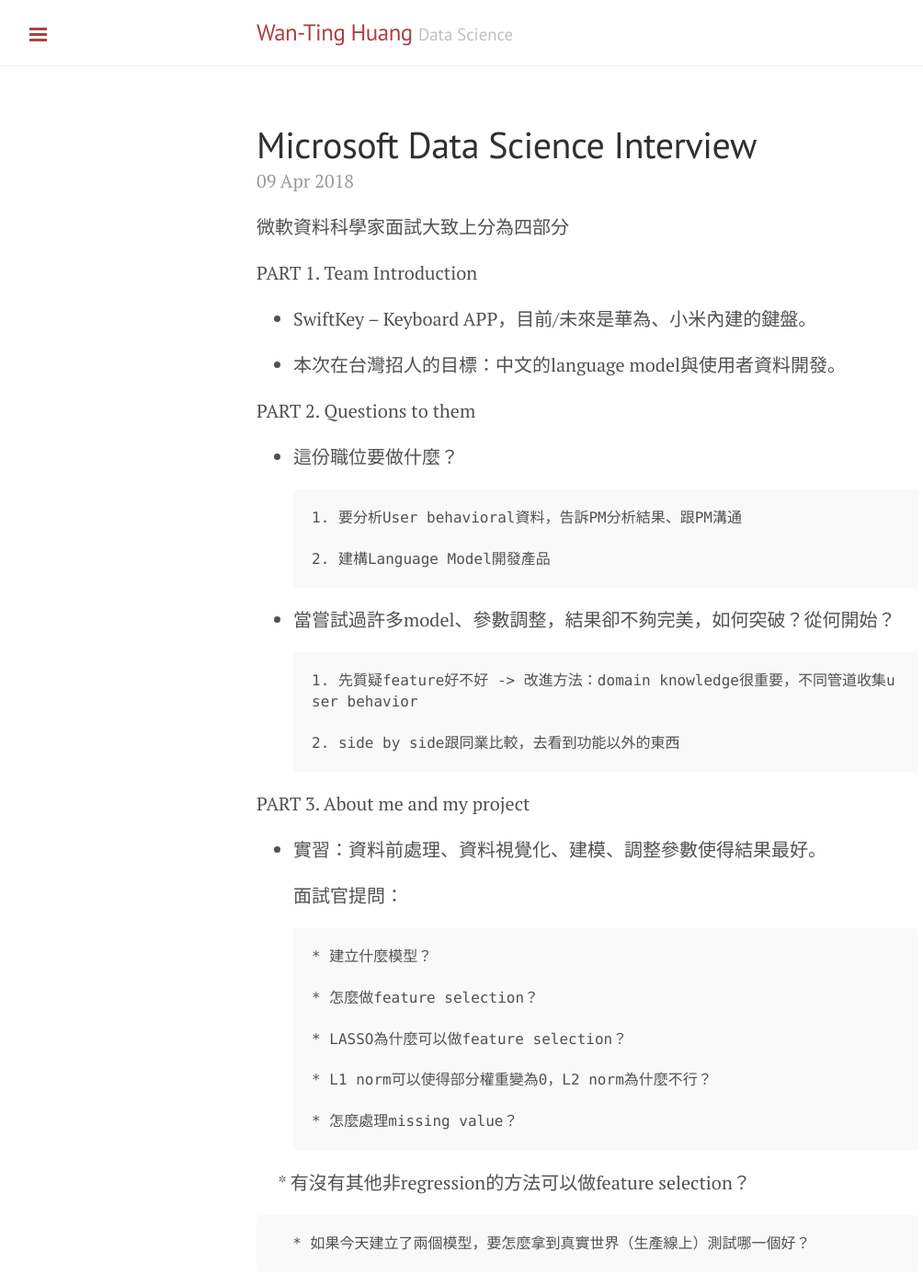
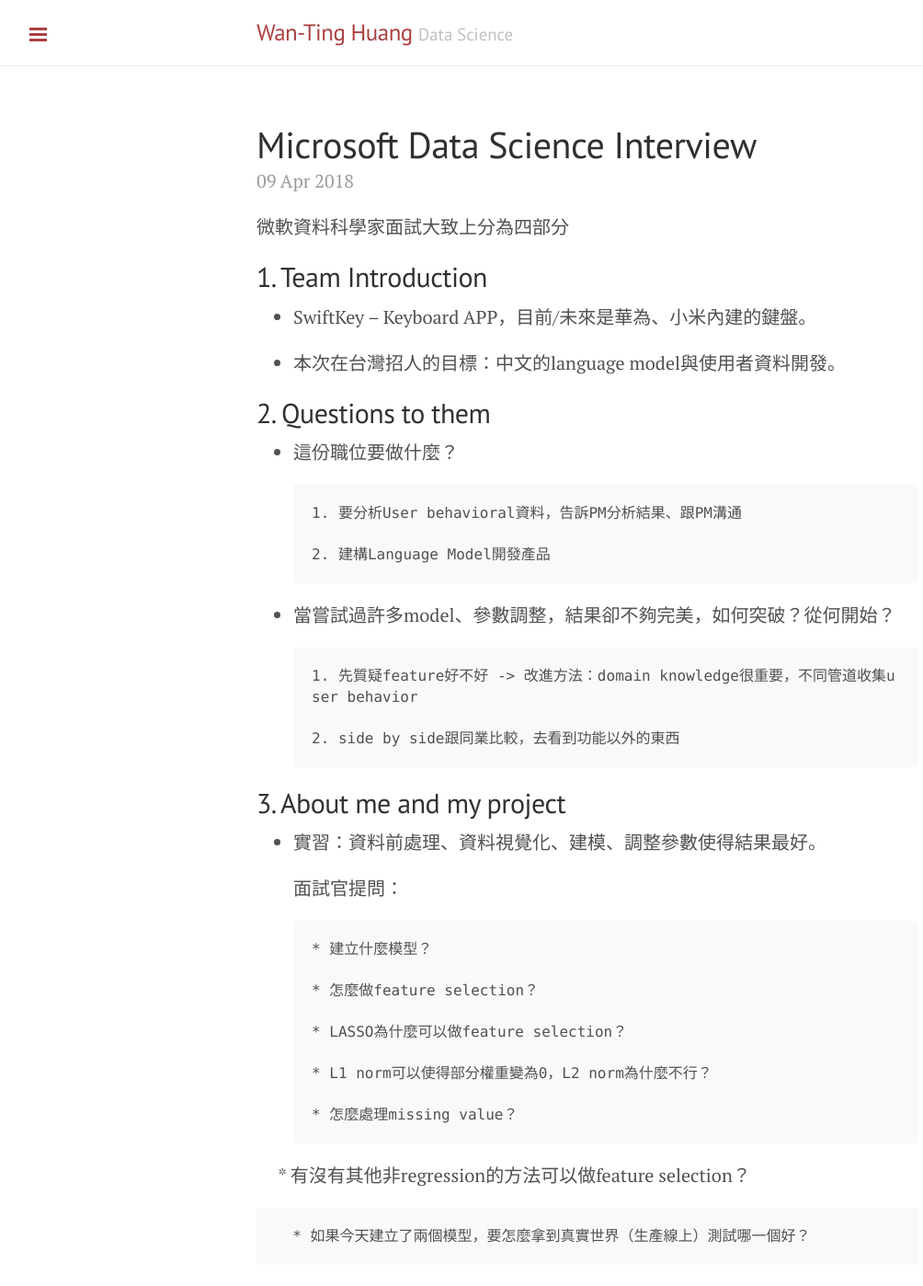
Before and after one commit to wantinghuang/wantinghuang.github.io, a Jekyll site: the page built from _posts/2018-04-09-MS-interview.md, in a window 1280 px wide and 1400 px high. Shown: the whole window at 92% size, without its empty margins (1-1005 px from the left). Built offline with Jekyll 4.4.1, drawn with Linux system fonts in a browser that asks for light colours; some of the changed text lies outside the part shown.

Commit message:
Update 2018-04-09-MS-interview.md

````diff
--- a/_posts/2018-04-09-MS-interview.md
+++ b/_posts/2018-04-09-MS-interview.md
@@ -4,7 +4,7 @@ title: Microsoft Data Science Interview
 ---
 微軟資料科學家面試大致上分為四部分
 
-PART 1. Team Introduction
+## 1. Team Introduction
 
   * SwiftKey -- Keyboard APP，目前/未來是華為、小米內建的鍵盤。
 
@@ -12,7 +12,8 @@ PART 1. Team Introduction
 
 <!-- more -->
 
-PART 2. Questions to them
+
+## 2. Questions to them
 
 * 這份職位要做什麼？
 
@@ -26,7 +27,8 @@ PART 2. Questions to them
 
       2. side by side跟同業比較，去看到功能以外的東西
 
-PART 3. About me and my project
+
+## 3. About me and my project
 
 * 實習：資料前處理、資料視覺化、建模、調整參數使得結果最好。
 
@@ -54,7 +56,8 @@ PART 3. About me and my project
 
       * 要如何用supervised learning的方法去做這個題目、建模？
 
-PART 4. Coding
+
+## 4. Coding
 
 ```
 Given a list of string, find the index with the longest string.
````
